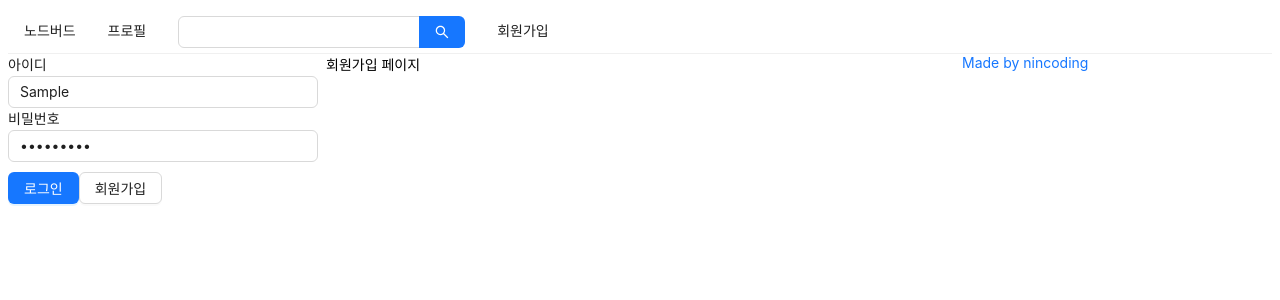
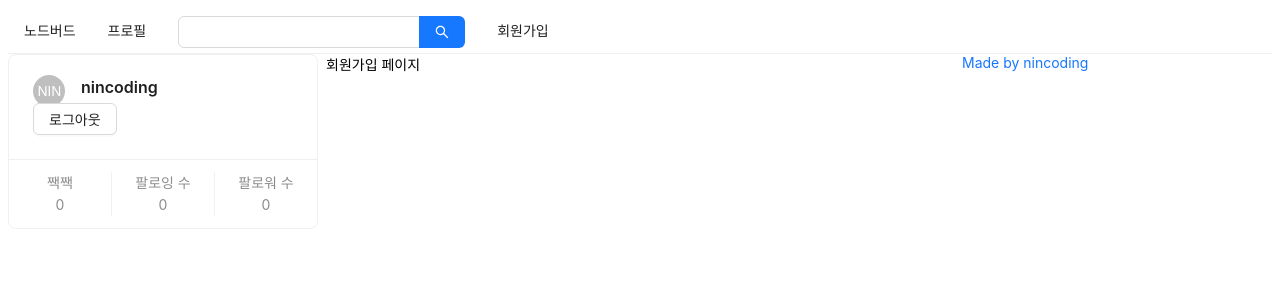
Before and after one commit to nincoding/nodebird, a Next.js app: page /signup in a window 1280 px wide. Both pictures are taken after typing "Sample", "Sample123" into the empty fields and a click on the button "로그인". Shown: the top 300 px of the page. Built offline with nearby package versions, Linux system fonts and the light colour scheme.

Commit message:
:sparkles: feat: 유저 프로필 컴포넌트 추가

```diff
--- a/components/AppLayout.js
+++ b/components/AppLayout.js
@@ -28,7 +28,7 @@ const AppLayout = ({ children }) => {
       </Menu>
       <Row gutter={8}>
         <Col xs={24} md={6}>
-          { isLoggenIn ? <UserProfile /> : <LoginForm /> }
+          { isLoggenIn ? <UserProfile setIsLoggenIn={setIsLoggenIn} /> : <LoginForm setIsLoggenIn={setIsLoggenIn} /> }
         </Col>
         <Col xs={24} md={12}>
           {children}
--- a/components/LoginForm.js
+++ b/components/LoginForm.js
@@ -2,8 +2,9 @@ import React, { useState, useCallback, useMemo } from "react";
 import { Form, Input, Button } from "antd";
 import Link from "next/link";
 import styled from "styled-components";
+import { symbol } from "prop-types";
 
-const LoginForm = () => {
+const LoginForm = ({ setIsLoggenIn }) => {
 
   const [ id, setId ] = useState("");
   const [ password, setPassword ] = useState("");
@@ -21,8 +22,18 @@ const LoginForm = () => {
   const style = useMemo(() => ({ marginTop: 10 }), []);
   */
 
+  /*
+  리액트에서는 form 태그에 e.preventDefault() 를 많이 하는데 antb에선 하면 안된다.
+  onFinish에 이미 e.preventDefault()가 적용되어 있기 때문이다.
+   */
+
+  const onSubmitForm = useCallback(() => {
+    console.log(id, password);
+    setIsLoggenIn(true);
+  }, [id, password]);
+
   return (
-    <Form>
+    <FormWrapper onFinish={onSubmitForm}>
       <div>
         <label htmlFor="user-id">아이디</label>
         <br/>
@@ -44,7 +55,7 @@ const LoginForm = () => {
           <a><Button>회원가입</Button></a>
         </Link>
       </ButtonWrapper>
-    </Form>
+    </FormWrapper>
   );
 }
 
@@ -53,3 +64,7 @@ export default LoginForm;
 const ButtonWrapper = styled.div`
   margin-top: 10px;
 `;
+
+const FormWrapper = styled(Form)`
+  padding: 10px;
+`;
--- a/components/UserProfile.js
+++ b/components/UserProfile.js
@@ -1,8 +1,28 @@
-import React from "react";
+import React, { useCallback } from "react";
+import { Avatar, Card, Button } from "antd";
 
-const UserProfile = () => {
+const UserProfile = ({ setIsLoggenIn }) => {
+
+  const onLogOut = useCallback(() => {
+    setIsLoggenIn(false);
+  }, []);
+
   return (
-    <div>유저 프로필</div>
+    <Card
+      actions={[
+        <div key="twit">짹짹<br/>0</div>,
+        <div key="followings">팔로잉 수<br/>0</div>,
+        <div key="followers">팔로워 수<br/>0</div>,
+      ]}
+    >
+      <Card.Meta
+        avatar={<Avatar>NIN</Avatar>}
+        title="nincoding"
+      />
+      <Button
+        onClick={onLogOut}
+      >로그아웃</Button>
+    </Card>
   );
 }
 
```
